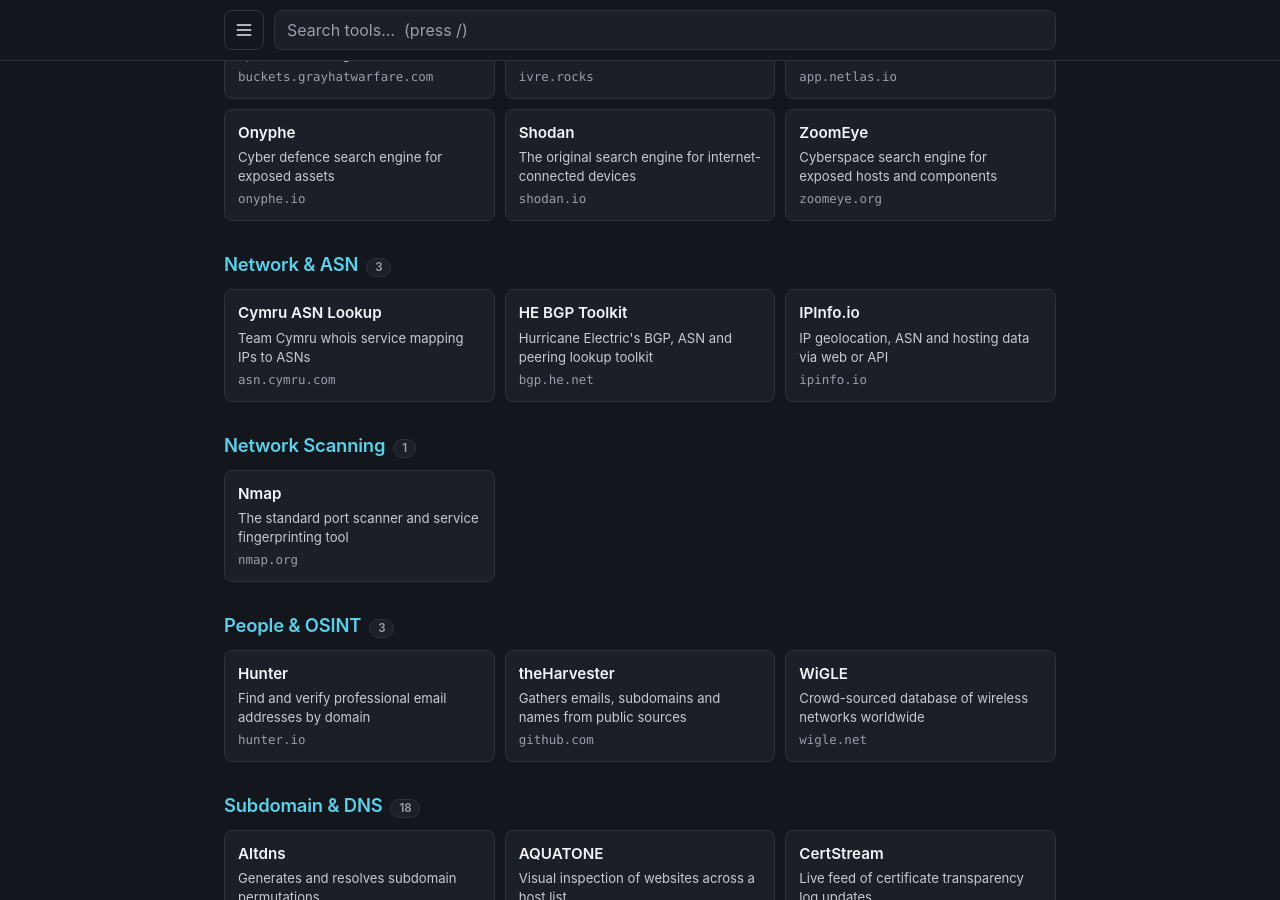
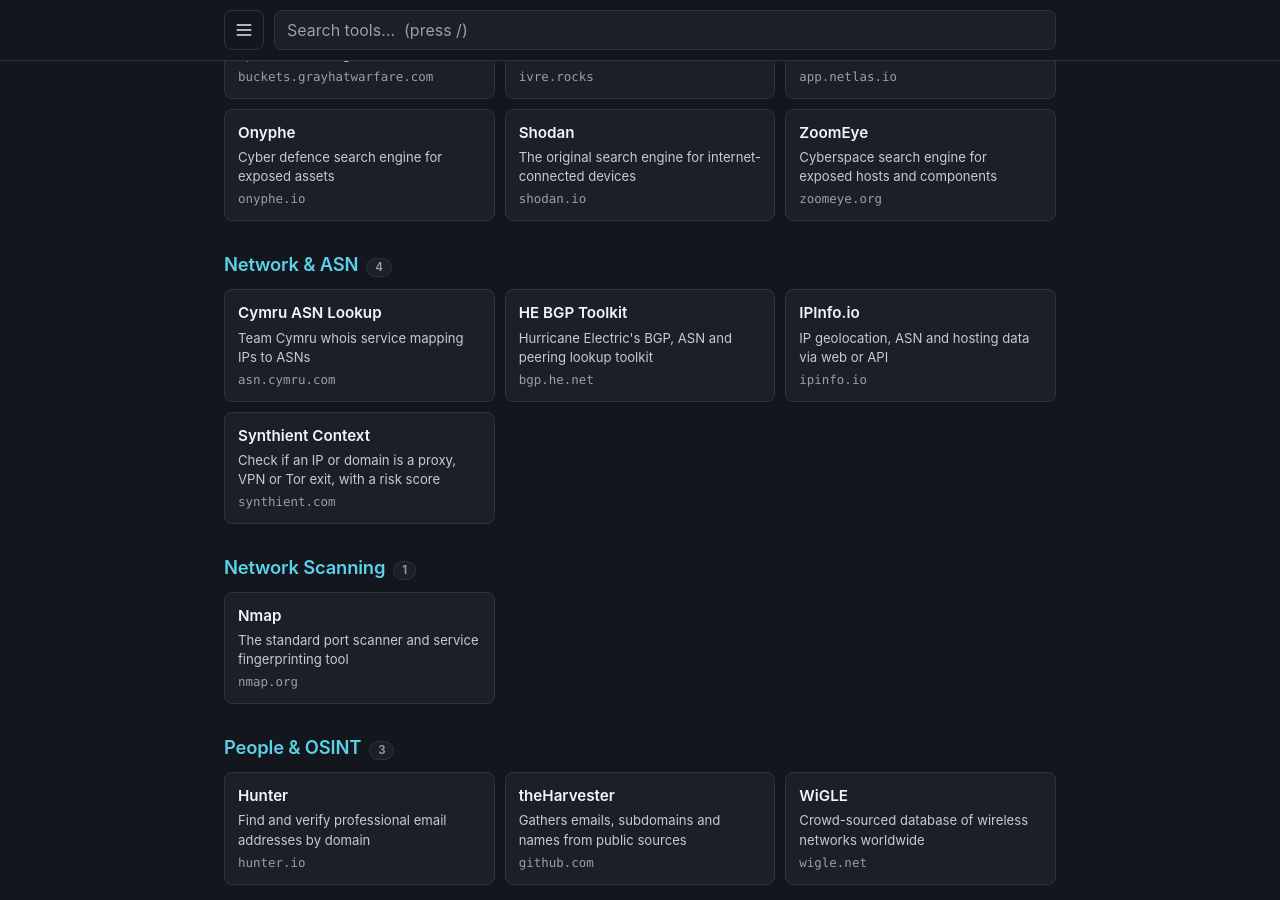
Before and after one commit to 6fd58c/Security, a Jekyll site: the page built from index.html, in a window 1280 px wide and 900 px high, scrolled down 1503 px. Built offline with Jekyll 4.4.1, drawn with Linux system fonts in a browser that asks for light colours; the repository's description, which GitHub fills in, is left out.

Commit message:
Add Synthient Context to Network & ASN
IP enrichment tool: checks an IP or domain for residential proxy,
datacenter proxy, VPN and Tor signals, with provider attribution and a
0-100 risk score. Sits alongside IPInfo.io as an IP lookup rather than
in Threat Intelligence, which holds feeds and sandboxes.

Network & ASN now has 4 entries; 77 total (74 tools + 3 challenges).

Co-Authored-By: Claude Opus 5 <noreply@anthropic.com>
Claude-Session: https://claude.ai/code/session_019FsAAE6LH9y7qF6hGG7AS2

```diff
--- a/_data/tools.yml
+++ b/_data/tools.yml
@@ -121,6 +121,10 @@
 - name: IPInfo.io
   url: https://ipinfo.io/
   description: IP geolocation, ASN and hosting data via web or API
+  categories: [Network & ASN]
+- name: Synthient Context
+  url: https://synthient.com/context
+  description: Check if an IP or domain is a proxy, VPN or Tor exit, with a risk score
   categories: [Network & ASN]
 
 # Network Scanning — active port and service scanners.
```
